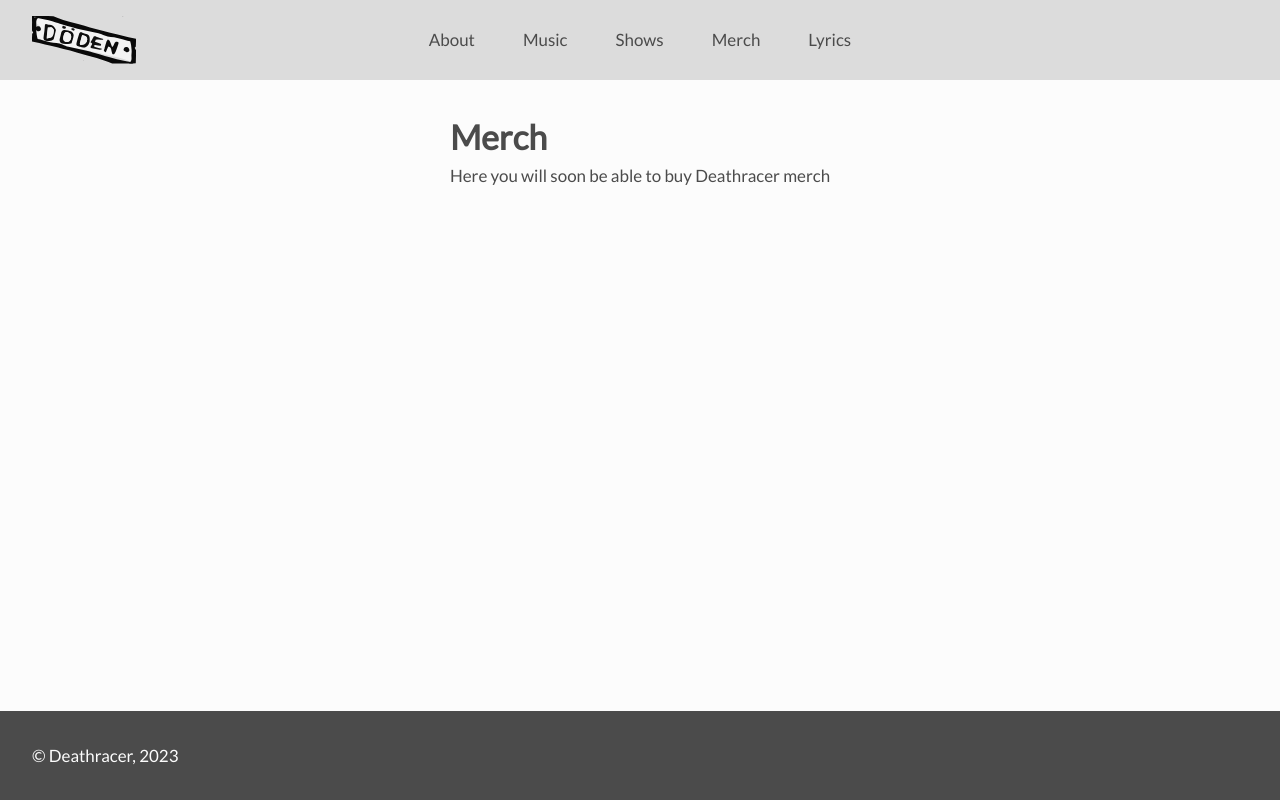
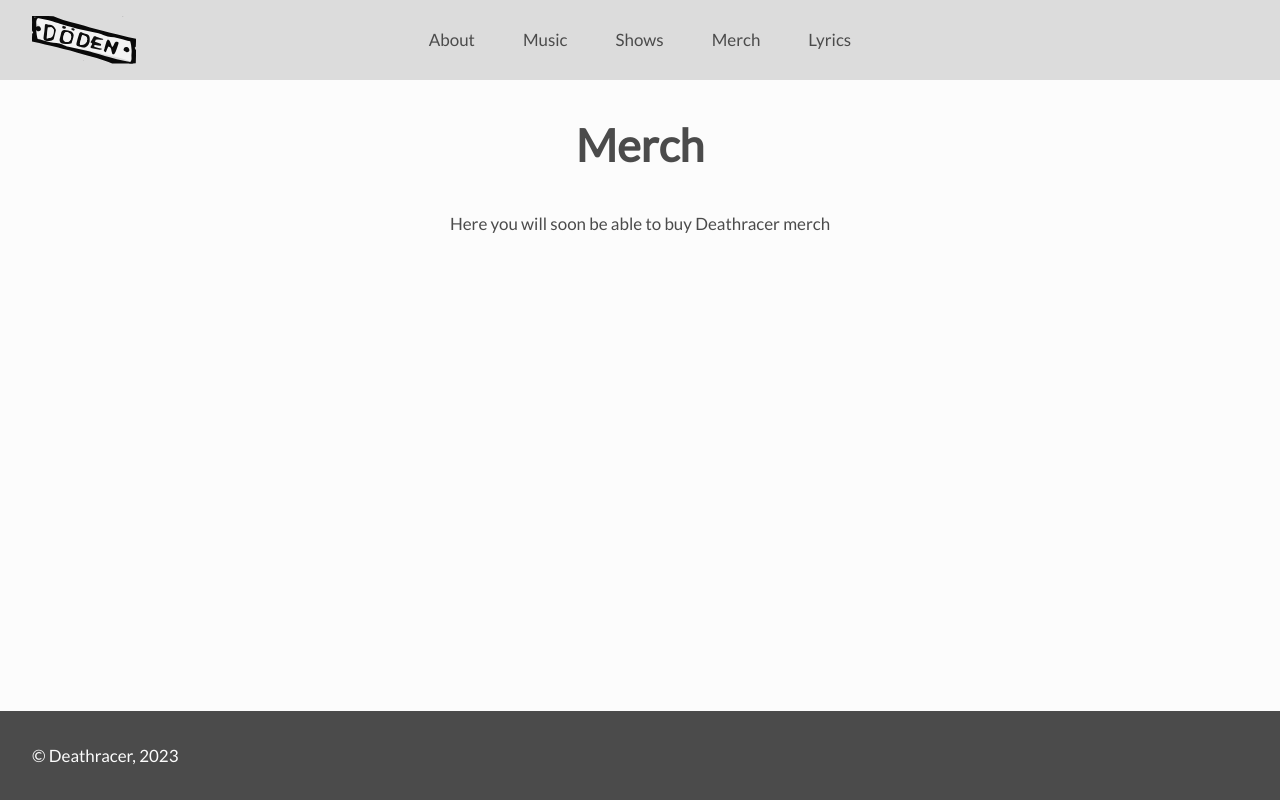
Before and after one commit to sarablom/deathracer, a Next.js app: page /merch in a window 1280 px wide. Built offline with nearby package versions, Linux system fonts and the light colour scheme.

Commit message:
add main heading component

```diff
--- /dev/null
+++ b/src/components/MainHeading/MainHeading.tsx
@@ -0,0 +1,12 @@
+import React from "react";
+import styled from "styled-components";
+
+export const MainHeading = ({ text }: { text: string }) => {
+	return <Heading>{text}</Heading>;
+};
+
+const Heading = styled.h1`
+	text-align: center;
+	margin-bottom: 32px;
+	font-size: var(--font-size-xxl);
+`;
--- /dev/null
+++ b/src/components/MainHeading/index.ts
@@ -0,0 +1 @@
+export * from "./MainHeading";
--- a/src/pages/about.tsx
+++ b/src/pages/about.tsx
@@ -1,6 +1,7 @@
 import type { NextPage } from "next";
 import Head from "next/head";
 import styled from "styled-components";
+import { MainHeading } from "../components/MainHeading";
 
 export const About: NextPage = () => {
 	return (
@@ -10,7 +11,7 @@
 				<link rel="icon" href="/favicon.ico" />
 			</Head>
 
-            <h1>About</h1>
+			<MainHeading text="About" />
 			<p>Content coming soon</p>
 		</>
 	);
--- a/src/pages/lyrics.tsx
+++ b/src/pages/lyrics.tsx
@@ -1,5 +1,6 @@
 import type { NextPage } from "next";
 import Head from "next/head";
+import { MainHeading } from "../components/MainHeading";
 
 export const Lyrics: NextPage = () => {
     return (
@@ -9,7 +10,7 @@
                 <link rel="icon" href="/favicon.ico" />
             </Head>
 
-            <h1>Lyrics</h1>
+            <MainHeading text="Lyrics" />
             <p>Content coming soon</p>
         </>
     );
--- a/src/pages/merch.tsx
+++ b/src/pages/merch.tsx
@@ -1,5 +1,6 @@
 import type { NextPage } from "next";
 import Head from "next/head";
+import { MainHeading } from "../components/MainHeading";
 
 export const Merch: NextPage = () => {
 	return (
@@ -9,7 +10,7 @@
 				<link rel="icon" href="/favicon.ico" />
 			</Head>
 
-			<h1>Merch</h1>
+			<MainHeading text="Merch" />
 			<p>Here you will soon be able to buy Deathracer merch</p>
 		</>
 	);
--- a/src/pages/music.tsx
+++ b/src/pages/music.tsx
@@ -1,5 +1,6 @@
 import type { NextPage } from "next";
 import Head from "next/head";
+import { MainHeading } from "../components/MainHeading";
 
 export const Music: NextPage = () => {
     return (
@@ -9,7 +10,7 @@
                 <link rel="icon" href="/favicon.ico" />
             </Head>
 
-            <h1>Music</h1>
+            <MainHeading text="Music" />
             <p>Content coming soon</p>
         </>
     );
--- a/src/pages/shows.tsx
+++ b/src/pages/shows.tsx
@@ -1,6 +1,7 @@
 import type { NextPage } from "next";
 import Head from "next/head";
 import styled from "styled-components";
+import { MainHeading } from "../components/MainHeading";
 
 export const Shows: NextPage = () => {
 	return (
@@ -10,7 +11,7 @@
 				<link rel="icon" href="/favicon.ico" />
 			</Head>
 
-            <h1>Shows</h1>
+			<MainHeading text="Shows" />
 			<p>No upcoming events</p>
 		</>
 	);
```
Lines whose indentation alone changed are shown as unchanged.
